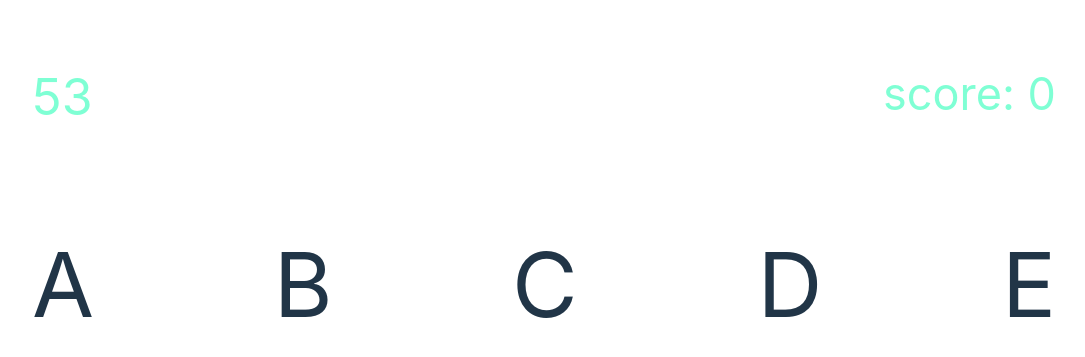
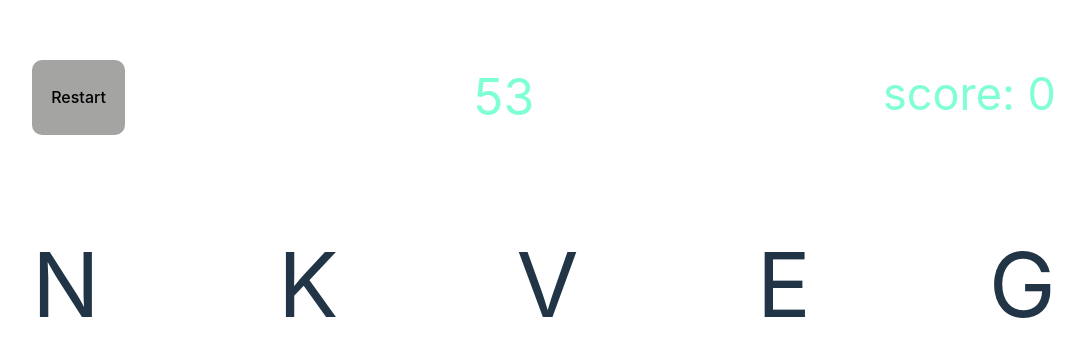
Before and after one commit to ShihYuChang/--svelte, a Svelte app: page / in a window 1280 px wide. Shown: the part 153-510 px from the top of the page, without its empty margins (96-1181 px from the left). Built offline with nearby package versions, Linux system fonts and the light colour scheme.

Commit message:
Adding randomly generated inital words

```diff
--- a/src/App.svelte
+++ b/src/App.svelte
@@ -2,7 +2,11 @@
   import { onDestroy } from 'svelte';
   import { reducible } from './store';
 
-  const initialWords: string[] = ['a', 'b', 'c', 'd', 'e'];
+  const initialWords: string[] = ['', '', '', '', ''];
+  for (let i = 0; i < initialWords.length; i++) {
+    initialWords[i] = getRandomCharacter();
+  }
+
   let score: number = 0;
   let seconds = 60;
   const [words, dispatch] = reducible(initialWords, reducer);
@@ -40,17 +44,30 @@
     return alphabet[randomIndex];
   }
 
-  function countdown() {
+  function countdown(interval: number) {
     if (seconds > 0) {
       seconds--;
     } else {
-      alert('time is up!');
-      clearInterval(countdownInterval);
+      alert(`time is up! Your total score is ${score}`);
+      clearInterval(interval);
       return;
     }
   }
 
-  const countdownInterval = setInterval(countdown, 1000);
+  function restart() {
+    clearInterval(countdownInterval);
+    seconds = 60;
+    score = 0;
+    const newCountdownInterval = setInterval(
+      () => countdown(newCountdownInterval),
+      1000
+    );
+  }
+
+  const countdownInterval = setInterval(
+    () => countdown(countdownInterval),
+    1000
+  );
 
   window.addEventListener('keydown', handleKeyDown);
 
@@ -62,6 +79,7 @@
 
 <main>
   <div class="header">
+    <button class="restartBtn" on:click={restart}>Restart</button>
     <div class="time">{seconds}</div>
     <div class="score">score: {score}</div>
   </div>
@@ -99,4 +117,16 @@
   .word {
     font-size: 90px;
   }
+
+  .restartBtn {
+    border-radius: 10px;
+    background-color: #a4a4a3;
+    outline: none;
+    border: 0;
+    cursor: pointer;
+
+    &:hover {
+      background-color: rgb(0, 13, 255);
+    }
+  }
 </style>
```
